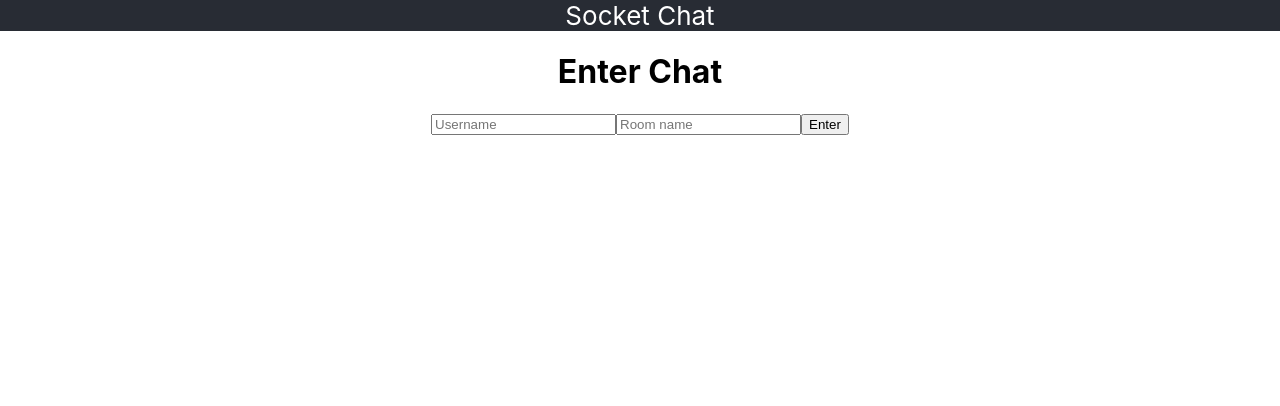
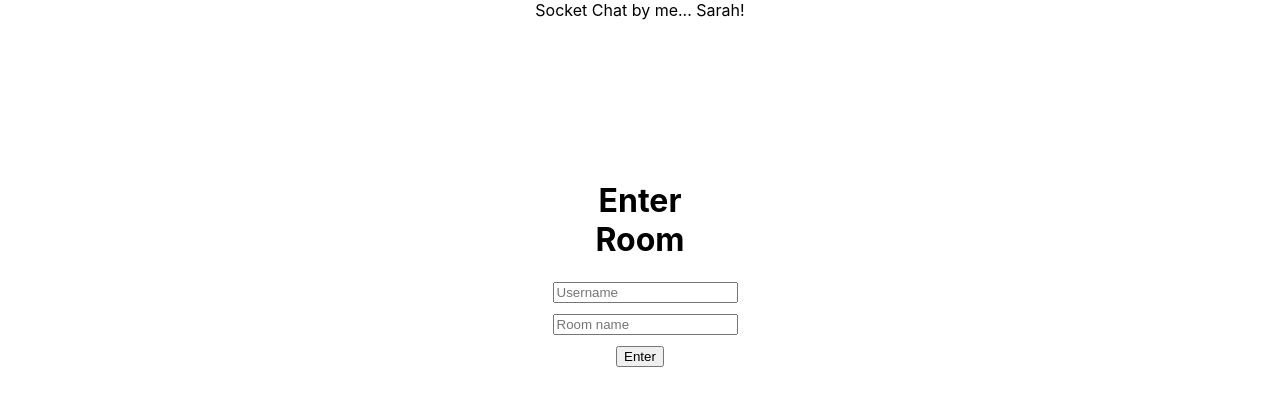
Before and after one commit to arghmatey/sockets-chat, a React (Create React App) app: page / in a window 1280 px wide. Shown: the top 406 px of the page. Built offline with nearby package versions, Linux system fonts and the light colour scheme.

Commit message:
fix index and css

```diff
--- a/public/index.html
+++ b/public/index.html
@@ -1,14 +1,12 @@
 <!DOCTYPE html>
 <html lang="en">
+
 <head>
   <meta charset="utf-8" />
   <link rel="icon" href="%PUBLIC_URL%/favicon.ico" />
   <meta name="viewport" content="width=device-width, initial-scale=1" />
   <meta name="theme-color" content="#000000" />
-    <meta
-      name="description"
-      content="Web site created using create-react-app"
-    />
+  <meta name="description" content="Web site created using create-react-app" />
   <link rel="apple-touch-icon" href="%PUBLIC_URL%/logo192.png" />
   <!--
       manifest.json provides metadata used when your web app is installed on a
@@ -24,8 +22,9 @@
       work correctly both with client-side routing and a non-root public URL.
       Learn how to configure a non-root public URL by running `npm run build`.
     -->
-    <title>React App</title>
+  <title>Socket Chat by Sarah</title>
 </head>
+
 <body>
   <noscript>You need to enable JavaScript to run this app.</noscript>
   <div id="root"></div>
@@ -40,4 +39,5 @@
       To create a production bundle, use `npm run build` or `yarn build`.
     -->
 </body>
+
 </html>
--- a/src/App.css
+++ b/src/App.css
@@ -2,37 +2,21 @@
   text-align: center;
 }
 
-.App-logo {
-  height: 40vmin;
-  pointer-events: none;
+.App-header {
+  height: 20vh;
 }
 
-@media (prefers-reduced-motion: no-preference) {
-  .App-logo {
-    animation: App-logo-spin infinite 20s linear;
-  }
+main {
+  height: 80vh;
+  display: flex;
+  justify-content: center;
+  align-content: center;
 }
 
-.App-header {
-  background-color: #282c34;
-  /* min-height: 100vh; */
-  display: flex;
-  flex-direction: column;
-  align-items: center;
-  justify-content: center;
-  font-size: calc(10px + 2vmin);
-  color: white;
+.formWrapper {
+  width: 175px;
 }
 
-.App-link {
-  color: #61dafb;
+.formWrapper input {
+  margin-bottom: 10px;
 }
-
-@keyframes App-logo-spin {
-  from {
-    transform: rotate(0deg);
-  }
-  to {
-    transform: rotate(360deg);
-  }
-}
--- a/src/App.js
+++ b/src/App.js
@@ -8,7 +8,7 @@ const App = () => {
   return (
     <div className="App">
       <header className="App-header">
-        Socket Chat
+        Socket Chat by me... Sarah!
       </header>
       <main>
         <Router>
--- a/src/components/EnterForm.js
+++ b/src/components/EnterForm.js
@@ -7,7 +7,7 @@ const EnterForm = () => {
 
     return (
         <div className="formWrapper">
-            <h1>Enter Chat</h1>
+            <h1>Enter Room</h1>
             <input placeholder="Username" className="formInput" type="text" onChange={e => setUsername(e.target.value)} />
             <input placeholder="Room name" className="formInput" type="text" onChange={e => setRoom(e.target.value)} />
             <Link
```
Lines whose indentation alone changed are shown as unchanged.
